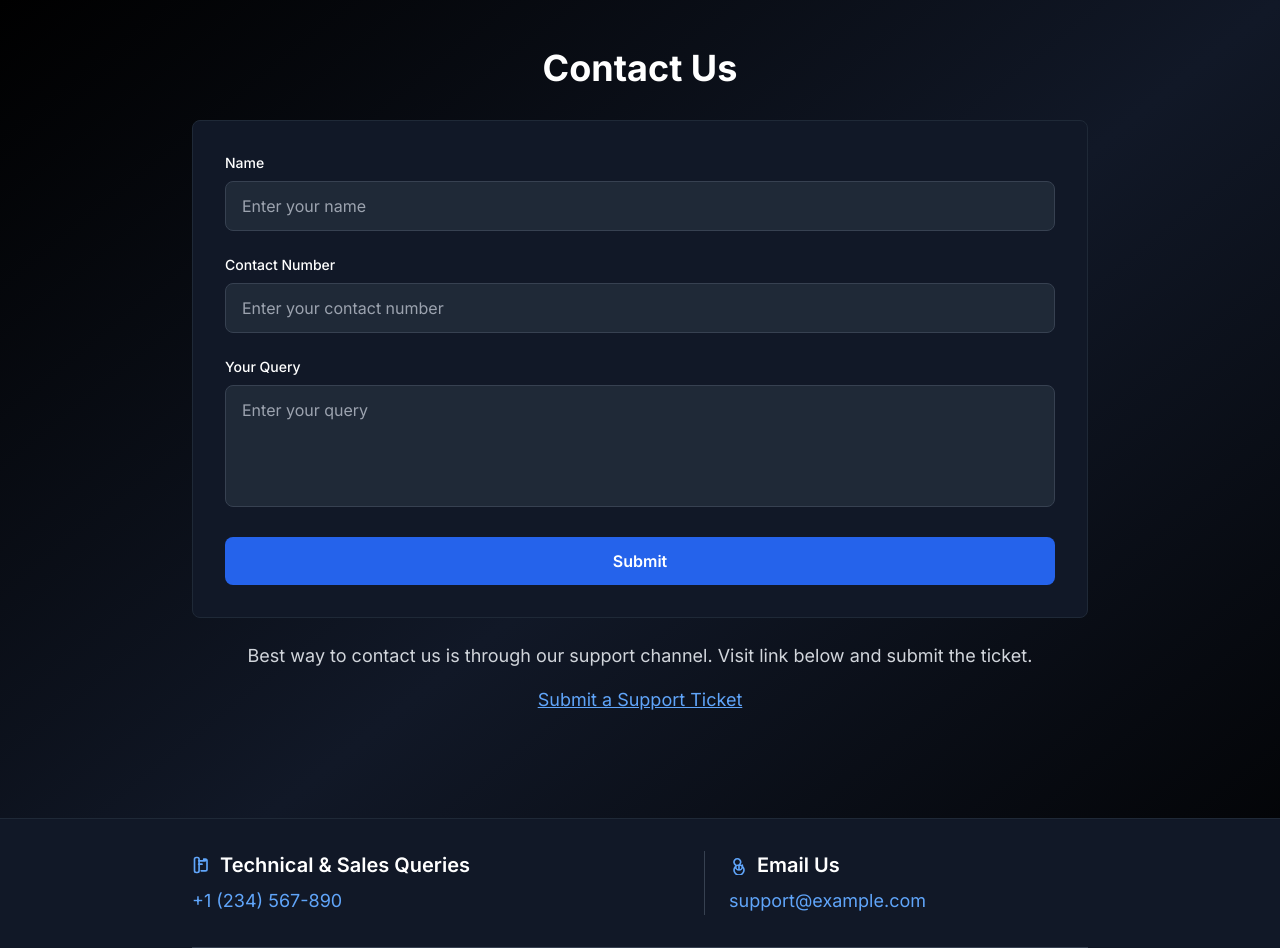
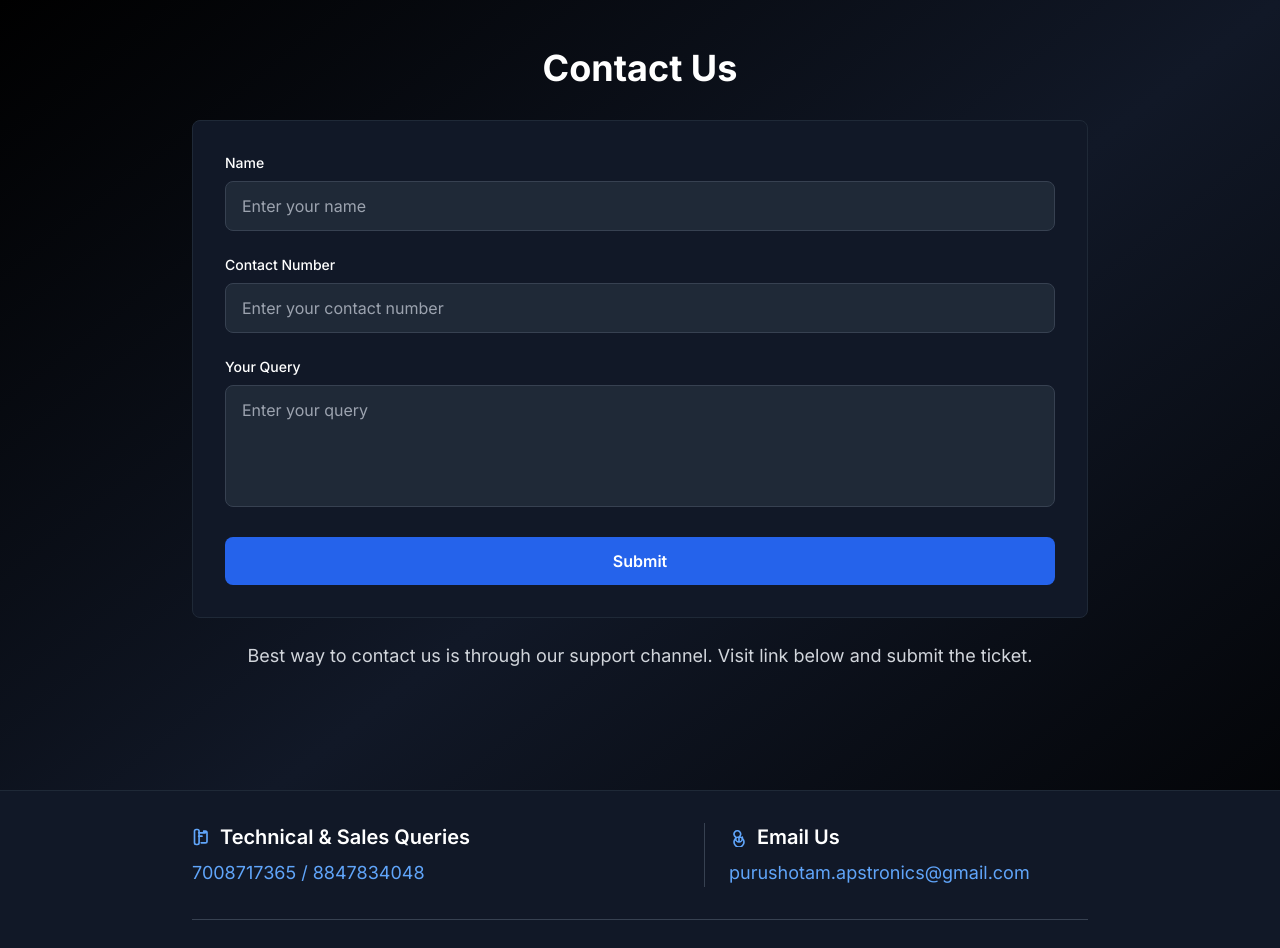
Before and after one commit to TANJIRO1709/project_apstronix, a Next.js app: page /contact in a window 1280 px wide. Shown: the top 948 px of the page. Built offline with nearby package versions, Linux system fonts and the light colour scheme.

Commit message:
contact us page

```diff
--- a/src/app/contact/page.tsx
+++ b/src/app/contact/page.tsx
@@ -3,28 +3,31 @@ import React, { useRef, useState } from 'react';
 import emailjs from '@emailjs/browser';
 
 export default function ContactUs() {
-  const formRef = useRef();
+  const formRef = useRef<HTMLFormElement | null>(null);
   const [formData, setFormData] = useState({
     name: '',
     contact: '',
     query: ''
   });
 
-  const handleChange = (e) => {
-    setFormData({
-      ...formData,
-      [e.target.name]: e.target.value
-    });
+  const handleChange = (e: React.ChangeEvent<HTMLInputElement | HTMLTextAreaElement>) => {
+    const { name, value } = e.target;
+    setFormData(prev => ({
+      ...prev,
+      [name]: value
+    }));
   };
 
-  const handleSubmit = (e) => {
+  const handleSubmit = (e: React.FormEvent<HTMLFormElement>) => {
     e.preventDefault();
 
+    if (!formRef.current) return;
+
     emailjs.sendForm(
-      process.env.NEXT_PUBLIC_EMAILJS_SERVICE_ID,
-      process.env.NEXT_PUBLIC_EMAILJS_TEMPLATE_ID,
+      process.env.NEXT_PUBLIC_EMAILJS_SERVICE_ID as string,
+      process.env.NEXT_PUBLIC_EMAILJS_TEMPLATE_ID as string,
       formRef.current,
-      process.env.NEXT_PUBLIC_EMAILJS_PUBLIC_KEY
+      process.env.NEXT_PUBLIC_EMAILJS_PUBLIC_KEY as string
     ).then(() => {
       alert('Thank you for contacting us! We will get back to you soon.');
       setFormData({ name: '', contact: '', query: '' });
@@ -108,14 +111,7 @@ export default function ContactUs() {
             <p className="text-gray-300 mb-3 sm:mb-4 text-base sm:text-lg">
               Best way to contact us is through our support channel. Visit link below and submit the ticket.
             </p>
-            <a
-              href="https://support.example.com/submit-ticket"
-              target="_blank"
-              rel="noopener noreferrer"
-              className="text-blue-400 hover:text-blue-300 underline text-base sm:text-lg"
-            >
-              Submit a Support Ticket
-            </a>
+
           </div>
         </div>
       </div>
@@ -138,7 +134,7 @@ export default function ContactUs() {
                 href="tel:+1234567890"
                 className="text-blue-400 hover:text-blue-300 text-base sm:text-lg transition-colors duration-200"
               >
-                +1 (234) 567-890
+                7008717365 / 8847834048
               </a>
             </div>
             {/* Email Us Column shifted right and styled */}
@@ -151,10 +147,10 @@ export default function ContactUs() {
                 Email Us
               </h3>
               <a
-                href="mailto:support@example.com"
+                href="mailto:purushotam.apstronics@gmail.com"
                 className="text-blue-400 hover:text-blue-300 text-base sm:text-lg transition-colors duration-200"
               >
-                support@example.com
+               purushotam.apstronics@gmail.com
               </a>
             </div>
           </div>
```
Also changed, not shown: 1 other file (tests, documents, lock files or other folders).
